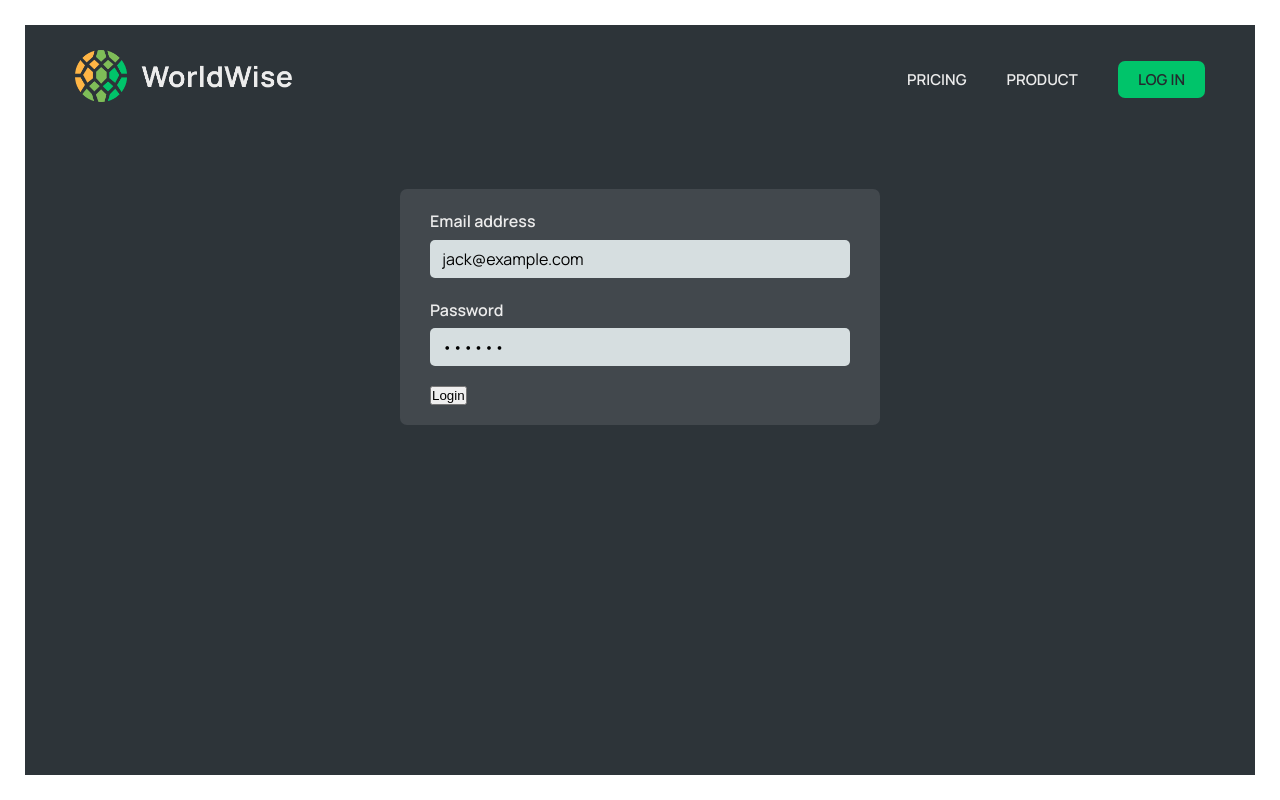
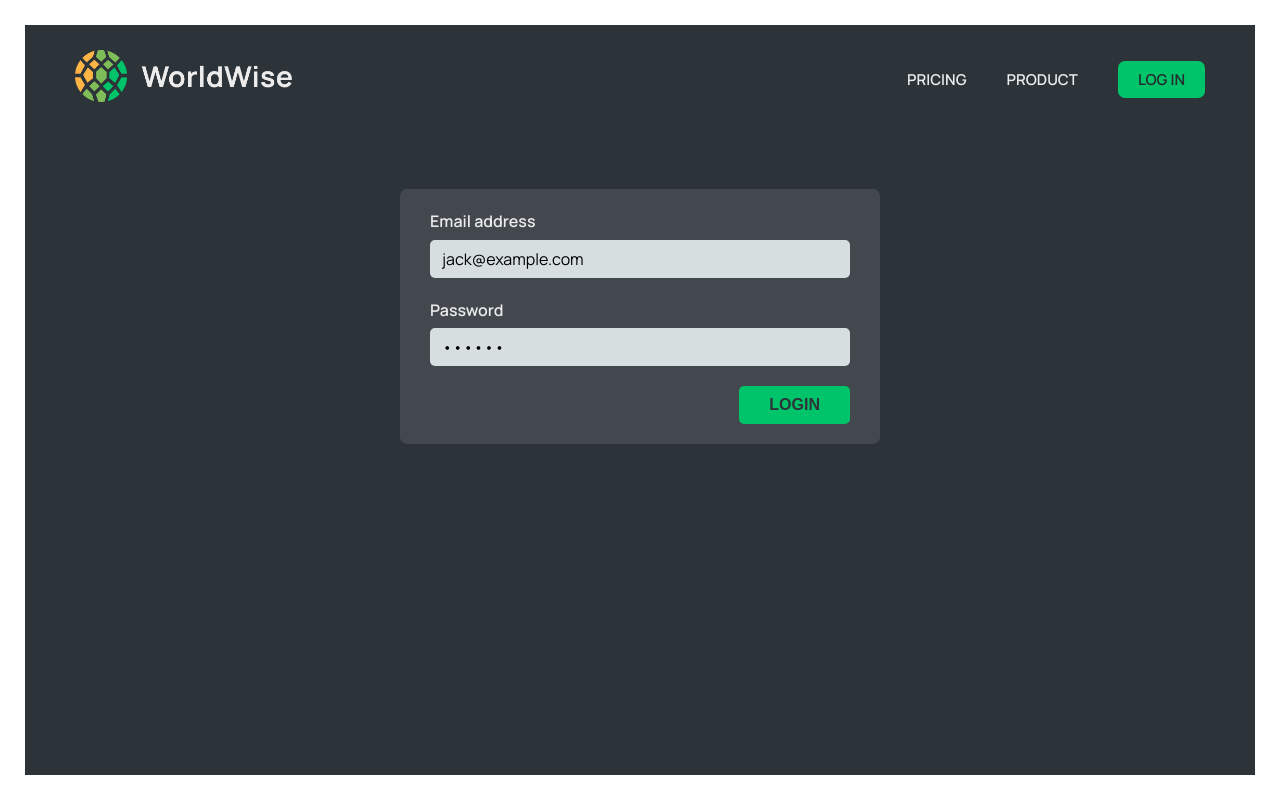
Before and after one commit to smartcode54/worldWise, a React app: page /login in a window 1280 px wide. Built offline with nearby package versions, Linux system fonts and the light colour scheme; the HTML template or start-up script is replaced by a standard one.

Commit message:
feat: appLayout sideBar and Map in App from Start at Homepage

```diff
--- /dev/null
+++ b/src/components/Map.jsx
@@ -0,0 +1,10 @@
+
+import styles from './Map.module.css';
+
+export default function Map() {
+  return (
+    <div className={styles.map}>
+     Map
+    </div>
+  )
+}
--- /dev/null
+++ b/src/components/SideBar.jsx
@@ -0,0 +1,24 @@
+import styles from './SideBar.module.css';
+import Logo from './Logo';
+import AppNav from './AppNav';
+
+function SideBar() {
+  return (
+    <div className={styles.sidebar}>
+     <Logo />
+     <AppNav />
+
+
+     <p>List of countries</p>
+
+
+     <footer className={styles.footer}>
+        <p className={styles.copyright}>
+            &copy; Copyright {new Date().getFullYear()} by WorldWise Inc.
+        </p>
+     </footer>
+    </div>
+  )
+}
+
+export default SideBar;
--- a/src/pages/AppLayout.jsx
+++ b/src/pages/AppLayout.jsx
@@ -1,11 +1,12 @@
-import AppNav from '../components/AppNav';
-import { Outlet } from 'react-router-dom';
-import PageNav from '../components/PageNav';
+
+import SideBar from '../components/SideBar';
+import Map from '../components/Map';
+import styles from './AppLayout.module.css';
 function AppLayout() {
   return (
-    <div>
-      <AppNav />
-      <p>App</p>
+    <div className={styles.app}>
+      <SideBar />
+      <Map />
     </div>
   )
 }
--- a/src/pages/Homepage.jsx
+++ b/src/pages/Homepage.jsx
@@ -17,7 +17,7 @@ export default function Homepage() {
           of. Never forget your wonderful experiences, and show your friends how
           you have wandered the world.
         </h2>
-        <Link to="/product" className="cta">Start tracking now</Link>
+        <Link to="app" className="cta">Start tracking now</Link>
       </section>
     </main>
   );
--- a/src/pages/Login.jsx
+++ b/src/pages/Login.jsx
@@ -30,8 +30,8 @@ export default function Login() {
           />
         </div>
 
-        <div>
-          <button>Login</button>
+        <div className={styles.buttons}>
+          <button className={styles.cta}>Login</button>
         </div>
       </form>
     </main>
--- a/src/pages/Login.module.css
+++ b/src/pages/Login.module.css
@@ -24,3 +24,27 @@
   flex-direction: column;
   gap: 0.5rem;
 }
+
+.buttons {
+  display: flex;
+  justify-content: flex-end;
+}
+
+.cta {
+  display: inline-block;
+  background-color: var(--color-brand--2);
+  color: var(--color-dark--1);
+  text-transform: uppercase;
+  text-decoration: none;
+  font-size: 1.6rem;
+  font-weight: 600;
+  padding: 1rem 3rem;
+  border-radius: 5px;
+  border: none;
+  cursor: pointer;
+  transition: all 0.2s;
+}
+
+.cta:hover {
+  background-color: var(--color-brand--1);
+}
```
